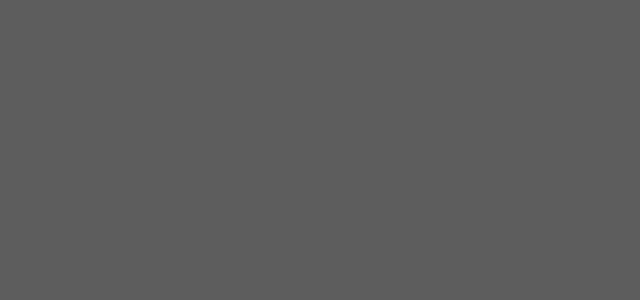
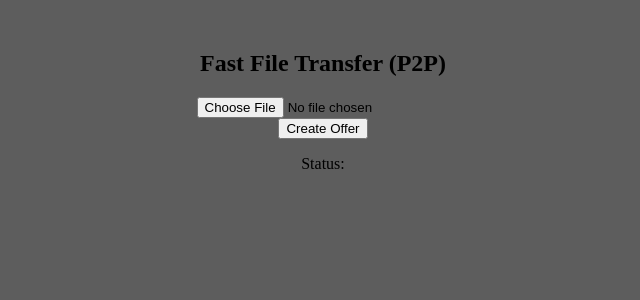
Before and after one commit to KKABIR07/Pic_resizes, a React (Vite) app: page /file in a window 1280 px wide. Before the commit this address had no page. Shown: the top 300 px of the page, without its empty margins (317-957 px from the left). Built offline with nearby package versions, Linux system fonts and the light colour scheme.

Commit message:
add file transfer

```diff
--- a/src/App.jsx
+++ b/src/App.jsx
@@ -2,6 +2,7 @@ import React from 'react';
 import './App.css'
 import {BrowserRouter, Route, Routes} from "react-router-dom"
 import ImageResizer from './page/ImageResizer';
+import FileTransfer from './page/Filetransfer';
 
 
 const App = () => {
@@ -10,6 +11,7 @@ const App = () => {
         <BrowserRouter>
         <Routes>
         <Route path='/' element={<ImageResizer/>}/>
+        <Route path='/file' element={<FileTransfer/>}/>
         </Routes>
         </BrowserRouter>
     </div>
--- /dev/null
+++ b/src/page/Filetransfer.jsx
@@ -0,0 +1,92 @@
+import React, { useState, useRef } from 'react';
+
+const FileTransfer = () => {
+  const [selectedFile, setSelectedFile] = useState(null);
+  const [peerConnected, setPeerConnected] = useState(false);
+  const [status, setStatus] = useState('');
+  const fileInputRef = useRef(null);
+
+  // WebRTC peer connection
+  const peerConnection = useRef(new RTCPeerConnection());
+
+  const handleFileChange = (e) => {
+    setSelectedFile(e.target.files[0]);
+  };
+
+  const createOffer = async () => {
+    const offer = await peerConnection.current.createOffer();
+    await peerConnection.current.setLocalDescription(offer);
+    setStatus('Created offer. Send the offer to your peer.');
+  };
+
+  const handleReceiveOffer = async (offer) => {
+    await peerConnection.current.setRemoteDescription(new RTCSessionDescription(offer));
+    const answer = await peerConnection.current.createAnswer();
+    await peerConnection.current.setLocalDescription(answer);
+    setStatus('Offer received and answer created. Send answer back to the offerer.');
+  };
+
+  const handleReceiveAnswer = async (answer) => {
+    await peerConnection.current.setRemoteDescription(new RTCSessionDescription(answer));
+    setStatus('Connection established.');
+    setPeerConnected(true);
+  };
+
+  const handleDataChannel = () => {
+    const dataChannel = peerConnection.current.createDataChannel('fileTransfer');
+
+    dataChannel.onopen = () => {
+      setStatus('Data channel open. Sending file...');
+      sendFile(dataChannel);
+    };
+
+    dataChannel.onmessage = (event) => {
+      const receivedFile = event.data;
+      downloadFile(receivedFile);
+    };
+  };
+
+  const sendFile = (dataChannel) => {
+    if (!selectedFile) return;
+    const reader = new FileReader();
+    reader.readAsArrayBuffer(selectedFile);
+    reader.onload = () => {
+      dataChannel.send(reader.result);
+      setStatus('File sent successfully!');
+    };
+  };
+
+  const downloadFile = (file) => {
+    const blob = new Blob([file]);
+    const link = document.createElement('a');
+    link.href = URL.createObjectURL(blob);
+    link.download = selectedFile.name;
+    document.body.appendChild(link);
+    link.click();
+    link.remove();
+    setStatus('File received and downloaded!');
+  };
+
+  return (
+    <div style={{ textAlign: 'center', marginTop: '50px' }}>
+      <h2>Fast File Transfer (P2P)</h2>
+
+      <input ref={fileInputRef} type="file" onChange={handleFileChange} />
+
+      <div>
+        <button onClick={createOffer}>Create Offer</button>
+      </div>
+
+      <p>Status: {status}</p>
+
+      {peerConnected && selectedFile && (
+        <div>
+          <p>Selected File: {selectedFile.name}</p>
+          <button onClick={handleDataChannel}>Send File</button>
+        </div>
+      )}
+    </div>
+  );
+};
+
+export default FileTransfer;
--- a/src/page/ImageResizer.jsx
+++ b/src/page/ImageResizer.jsx
@@ -3,6 +3,7 @@ import Cropper from 'react-easy-crop';
 import 'react-easy-crop/react-easy-crop.css';
 import { MdOutlineCompress } from "react-icons/md";
 import { FaUndo } from "react-icons/fa";
+import { NavLink } from 'react-router-dom';
 
 const ImageResizer = () => {
   const [src, setSrc] = useState(null);
@@ -281,6 +282,7 @@ const ImageResizer = () => {
       </div>
       <div>
         <button onClick={handleDownload}>Download</button>
+        <NavLink to={'/file'}>File Transfer</NavLink>
       </div>
       {previewImage && (
         <div style={{ marginTop: '20px' }}>
```
